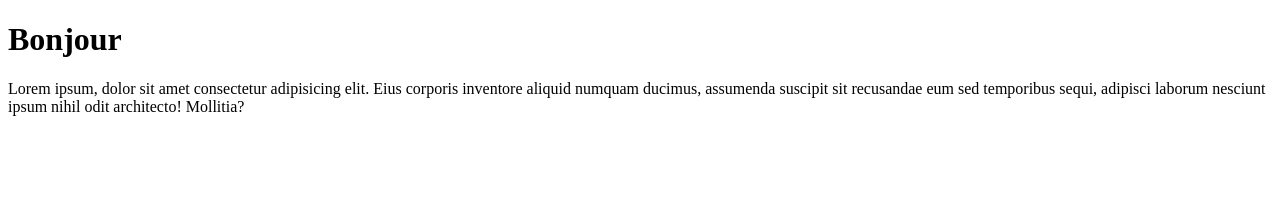
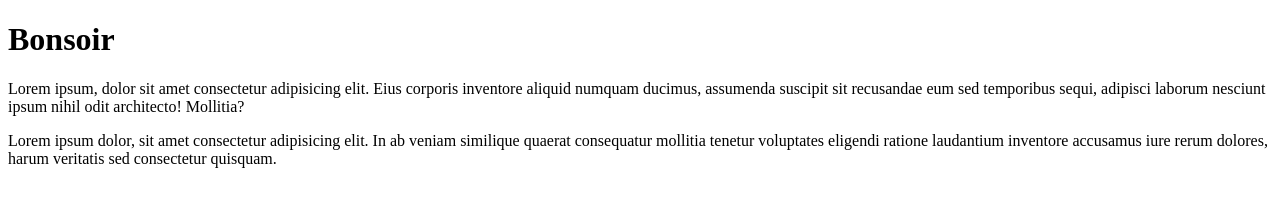
Before and after one commit to JavaKhanStudio/GitESPI_2024, a plain HTML site: page index.html in a window 1280 px wide. Drawn offline with Linux system fonts and the light colour scheme.

Commit message:
Modif Index

```diff
--- a/index.html
+++ b/index.html
@@ -8,10 +8,13 @@
 </head>
 
 <body>
-    <h1>Bonjour</h1>
+    <h1>Bonsoir</h1>
     <p>Lorem ipsum, dolor sit amet consectetur adipisicing elit. Eius corporis inventore aliquid numquam ducimus,
         assumenda suscipit sit recusandae eum sed temporibus sequi, adipisci laborum nesciunt ipsum nihil odit
         architecto! Mollitia?</p>
+    <p>Lorem ipsum dolor, sit amet consectetur adipisicing elit. In ab veniam similique quaerat consequatur mollitia
+        tenetur voluptates eligendi ratione laudantium inventore accusamus iure rerum dolores, harum veritatis sed
+        consectetur quisquam.</p>
 </body>
 
 </html>
```
